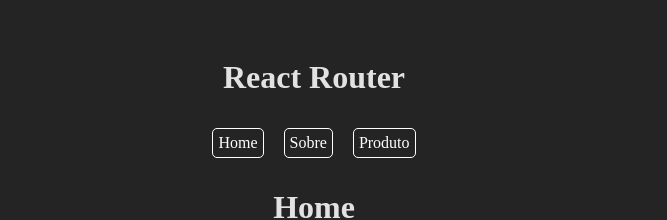
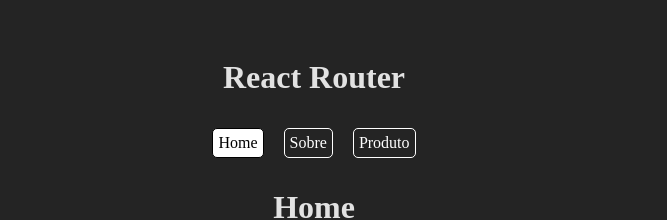
Before and after one commit to LuanneZati/REACT, a React (Vite) app in the folder 9_Router/: page / in a window 1280 px wide. Shown: the top 220 px of the page, without its empty margins (326-993 px from the left). Built offline with nearby package versions, Linux system fonts and the light colour scheme; data requests are answered from the project's data file.

Commit message:
Is Active backgroud button

```diff
--- a/9_Router/src/components/Navbar.jsx
+++ b/9_Router/src/components/Navbar.jsx
@@ -1,13 +1,19 @@
 import './Navbar.css'
-import { Link } from "react-router-dom"
+import { Link, NavLink } from "react-router-dom"
 
 const Navbar = () => {
   return (
     <nav>
         {/* Channge components without redirection */}
-        <Link to='/'>Home </Link>
+        {/* <Link to='/'>Home </Link>
         <Link to='/about'> Sobre</Link>
-        <Link to='/products'> Produto</Link>
+        <Link to='/products'> Produto</Link> */}
+
+        {/* <NavLink to='/' className={({isActive}) => (isActive ? "" : "")}>Home</NavLink> */}
+        <NavLink to='/'>Home</NavLink>
+        <NavLink to='/about'>Sobre</NavLink>
+        <NavLink to='/products'>Produto</NavLink>
+
     </nav>
   )
 }
```
